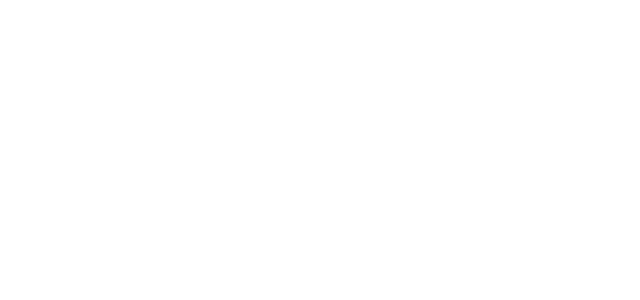
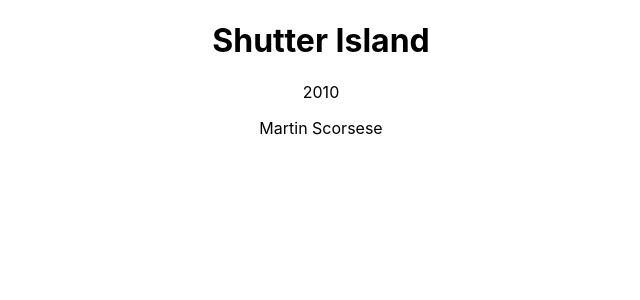
Before and after one commit to nikolina1901/movie-list, a React (Create React App) app: page / in a window 1280 px wide. Shown: the top 300 px of the page, without its empty margins (319-959 px from the left). Built offline with nearby package versions, Linux system fonts and the light colour scheme.

Commit message:
props challenge done

```diff
--- /dev/null
+++ b/src/components/Movie.js
@@ -0,0 +1,12 @@
+import React from "react";
+
+function Movie({ title, year, director }) {
+  return (
+    <div>
+      <h1>{title}</h1>
+      <p>{year}</p>
+      <p>{director}</p>
+    </div>
+  );
+}
+export default Movie;
--- a/src/components/MovieList.js
+++ b/src/components/MovieList.js
@@ -1,6 +1,11 @@
 import React from "react";
+import Movie from "./Movie";
 
 function MovieList() {
-  return <div></div>;
+  return (
+    <div>
+      <Movie title="Shutter Island" year="2010" director="Martin Scorsese" />
+    </div>
+  );
 }
 export default MovieList;
```
